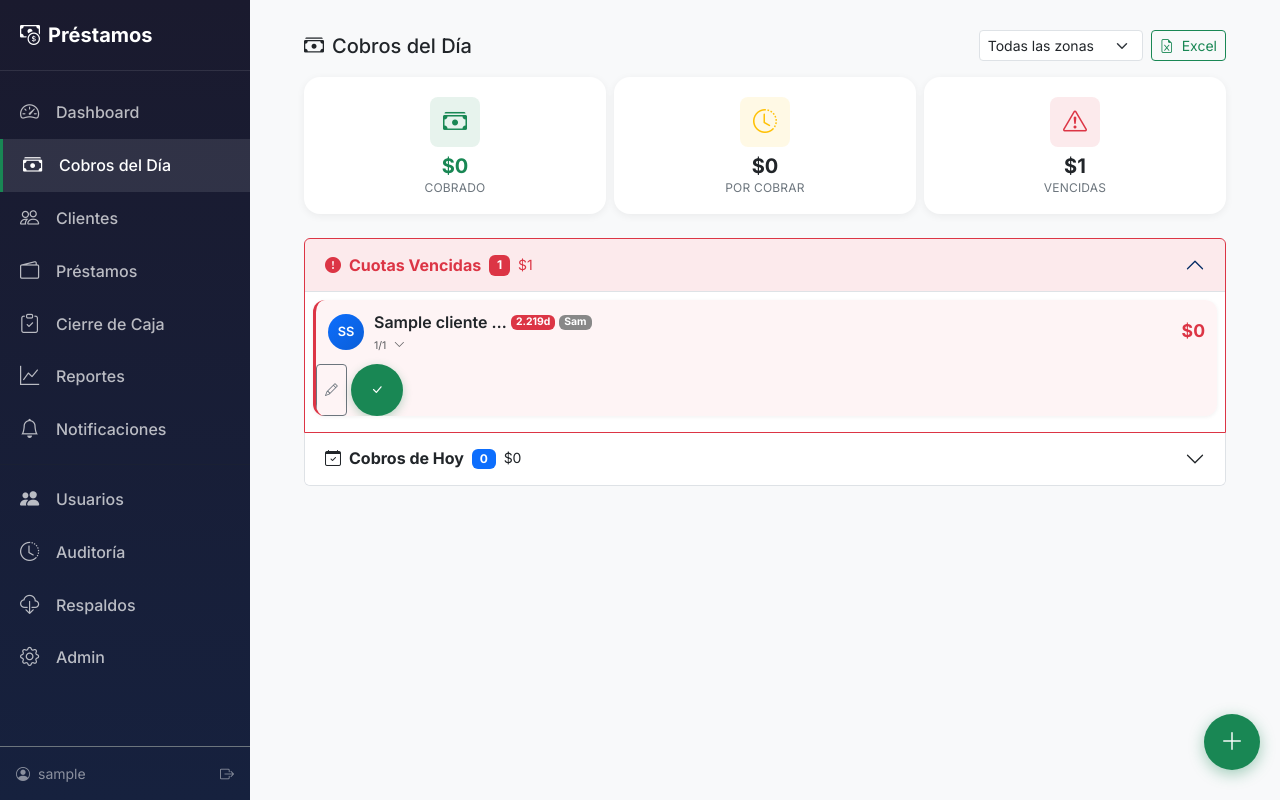
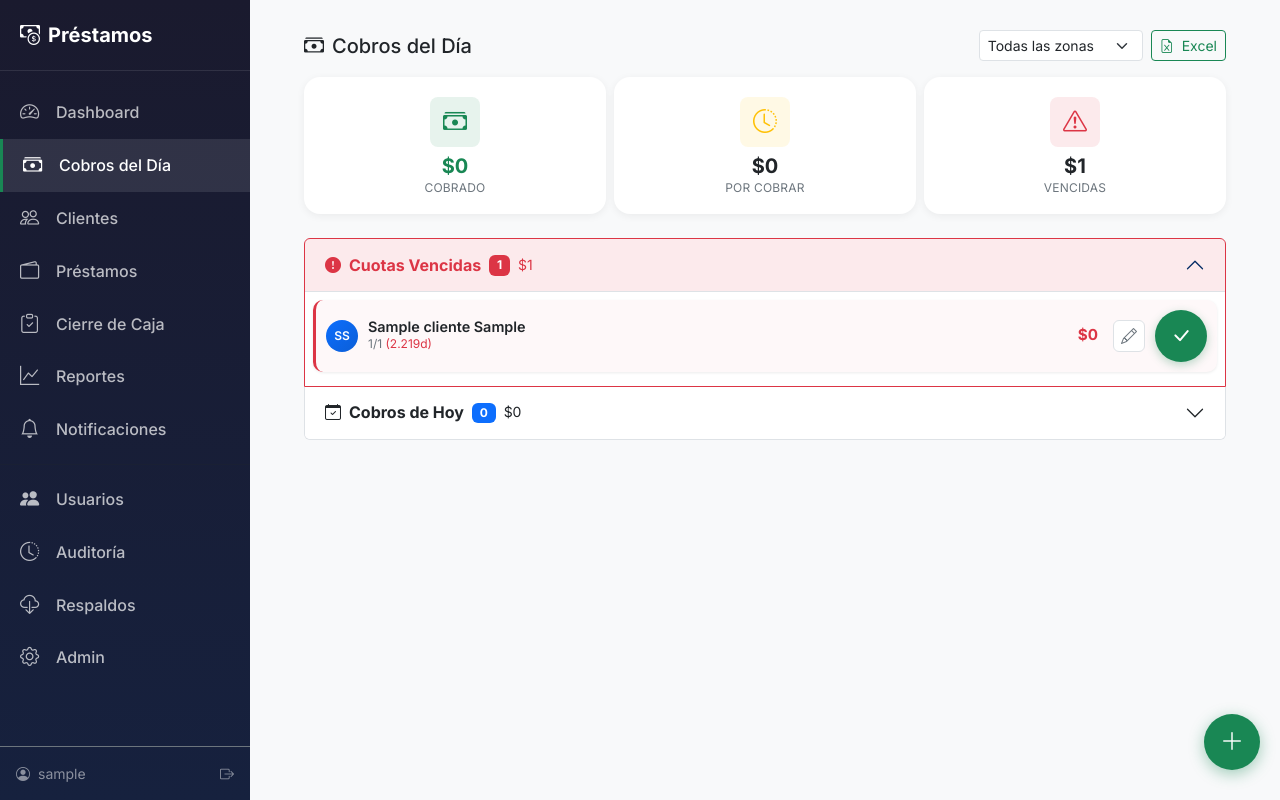
Before and after one commit to mondra24/Prestamista, a Django app: page /cobros/ in a window 1280 px wide. Run offline with Django 4.2, Linux system fonts and the light colour scheme; a user stored in the database is signed in; tables that the repository leaves empty hold one stand-in row (values such as "Sample post"); data that the repository does not hold is empty.

Commit message:
UI simplificada: tarjetas minimalistas con nombre, cuota y monto

```diff
--- a/static/css/main.css
+++ b/static/css/main.css
@@ -184,7 +184,139 @@ body {
     }
 }
 
-/* ============== TARJETAS DE COBRO ============== */
+/* ============== TARJETAS DE COBRO SIMPLIFICADAS ============== */
+.cobro-card-simple {
+    background: var(--bg-card);
+    border-radius: 10px;
+    margin-bottom: 6px;
+    box-shadow: 0 1px 3px rgba(0,0,0,0.08);
+    overflow: hidden;
+}
+
+.cobro-card-simple.estado-vencido {
+    border-left: 3px solid var(--color-moroso);
+    background: rgba(220,53,69,0.03);
+}
+
+.cobro-card-simple.estado-pendiente {
+    border-left: 3px solid var(--color-pendiente);
+}
+
+.cobro-card-simple.estado-proximo {
+    border-left: 3px solid #0dcaf0;
+    opacity: 0.9;
+}
+
+/* Fila principal - siempre visible */
+.card-row-main {
+    display: flex;
+    align-items: center;
+    padding: 10px;
+    gap: 10px;
+}
+
+.card-avatar {
+    width: 32px;
+    height: 32px;
+    border-radius: 50%;
+    background: linear-gradient(135deg, var(--color-nuevo), #0b5ed7);
+    color: white;
+    display: flex;
+    align-items: center;
+    justify-content: center;
+    font-weight: 600;
+    font-size: 0.75rem;
+    flex-shrink: 0;
+}
+
+.card-avatar.bg-info {
+    background: linear-gradient(135deg, #0dcaf0, #087990);
+}
+
+.card-info {
+    flex: 1;
+    min-width: 0;
+    cursor: pointer;
+}
+
+.card-nombre {
+    display: block;
+    font-weight: 600;
+    font-size: 0.9rem;
+    line-height: 1.2;
+    white-space: nowrap;
+    overflow: hidden;
+    text-overflow: ellipsis;
+}
+
+.card-cuota {
+    display: block;
+    font-size: 0.75rem;
+    color: var(--text-secondary);
+}
+
+.card-monto {
+    font-weight: 700;
+    font-size: 0.95rem;
+    white-space: nowrap;
+    padding-right: 5px;
+}
+
+/* Botones de acción rápida */
+.btn-cobrar-rapido {
+    width: 32px;
+    height: 32px;
+    border-radius: 6px;
+    border: 1px solid #dee2e6;
+    background: white;
+    color: #6c757d;
+    display: flex;
+    align-items: center;
+    justify-content: center;
+    cursor: pointer;
+    transition: all 0.15s;
+    flex-shrink: 0;
+}
+
+.btn-cobrar-rapido:hover {
+    background: #f8f9fa;
+}
+
+.btn-cobrar-rapido.btn-success-custom {
+    background: var(--color-pagado);
+    border-color: var(--color-pagado);
+    color: white;
+}
+
+.btn-cobrar-rapido.btn-success-custom:hover {
+    background: #157347;
+}
+
+/* Detalles expandibles */
+.card-row-details {
+    display: none;
+    padding: 10px 10px 12px 52px;
+    background: #f8f9fa;
+    border-top: 1px solid rgba(0,0,0,0.06);
+    font-size: 0.8rem;
+    color: var(--text-secondary);
+}
+
+.cobro-card-simple.open .card-row-details {
+    display: block;
+}
+
+.card-row-details > div {
+    padding: 3px 0;
+}
+
+.card-row-details i {
+    width: 16px;
+    margin-right: 6px;
+    color: #adb5bd;
+}
+
+/* Estilos legacy para compatibilidad */
 .cobro-card {
     background: var(--bg-card);
     border-radius: 12px;
@@ -192,10 +324,6 @@ body {
     box-shadow: 0 1px 4px rgba(0,0,0,0.06);
     transition: all 0.2s ease;
     overflow: hidden;
-}
-
-.cobro-card:active {
-    transform: scale(0.99);
 }
 
 .cobro-card.estado-pagado {
@@ -215,103 +343,6 @@ body {
 .cobro-card.estado-proximo {
     border-left: 3px solid #0dcaf0;
     opacity: 0.85;
-}
-
-/* Tarjetas compactas */
-.cobro-card-compact {
-    padding: 0;
-}
-
-.cobro-card-compact .cobro-card-main {
-    display: flex;
-    align-items: center;
-    padding: 10px 12px;
-    gap: 10px;
-    cursor: pointer;
-}
-
-.cobro-card-compact .cliente-avatar.avatar-sm {
-    width: 36px;
-    height: 36px;
-    font-size: 0.8rem;
-    flex-shrink: 0;
-}
-
-.cobro-card-compact .cobro-info {
-    flex: 1;
-    min-width: 0;
-}
-
-.cobro-card-compact .cliente-nombre {
-    font-size: 0.9rem;
-    font-weight: 600;
-    white-space: nowrap;
-    overflow: hidden;
-    text-overflow: ellipsis;
-}
-
-.cobro-card-compact .cuota-info-mini {
-    font-size: 0.75rem;
-}
-
-.cobro-card-compact .badge-sm {
-    font-size: 0.65rem;
-    padding: 2px 5px;
-}
-
-.cobro-card-compact .card-chevron {
-    font-size: 0.7rem;
-    transition: transform 0.2s;
-}
-
-.cobro-card-compact.expanded .card-chevron {
-    transform: rotate(180deg);
-}
-
-/* Detalles colapsables */
-.cobro-card-details {
-    display: none;
-    padding: 8px 12px 10px 58px;
-    background: rgba(0,0,0,0.02);
-    border-top: 1px solid rgba(0,0,0,0.05);
-    font-size: 0.8rem;
-}
-
-.cobro-card-compact.expanded .cobro-card-details {
-    display: block;
-}
-
-.cobro-card-details .details-row {
-    display: flex;
-    justify-content: space-between;
-    gap: 10px;
-    padding: 2px 0;
-    color: var(--text-secondary);
-}
-
-.cobro-card-details .details-row span,
-.cobro-card-details .details-row a {
-    white-space: nowrap;
-    overflow: hidden;
-    text-overflow: ellipsis;
-}
-
-.cobro-card-details i {
-    font-size: 0.75rem;
-    margin-right: 4px;
-}
-
-/* Botones de acción */
-.cobro-card-actions {
-    display: flex;
-    gap: 4px;
-    padding: 0 10px 0 0;
-    flex-shrink: 0;
-}
-
-.cobro-card-actions .btn-sm {
-    padding: 4px 8px;
-    font-size: 0.8rem;
 }
 
 .cobro-card .cliente-avatar {
--- a/templates/core/cobros.html
+++ b/templates/core/cobros.html
@@ -76,58 +76,33 @@
             <div id="collapseVencidas" class="accordion-collapse collapse show" data-bs-parent="#accordionCobros">
                 <div class="accordion-body p-2">
                     {% for cuota in cuotas_vencidas %}
-                    <div class="cobro-card cobro-card-compact estado-vencido filtrable"
-                         data-cuota-id="{{ cuota.pk }}"
-                         data-zona="{{ cuota.prestamo.cliente.ruta.nombre|default:'Sin Zona' }}">
-                        <div class="cobro-card-main" onclick="toggleCardDetails(this.parentElement)">
-                            <div class="cliente-avatar avatar-sm">
-                                {{ cuota.prestamo.cliente.nombre|slice:":1" }}{{ cuota.prestamo.cliente.apellido|slice:":1" }}
+                    <div class="cobro-card-simple estado-vencido filtrable" data-zona="{{ cuota.prestamo.cliente.ruta.nombre|default:'Sin Zona' }}">
+                        <div class="card-row-main">
+                            <div class="card-avatar">{{ cuota.prestamo.cliente.nombre|slice:":1" }}{{ cuota.prestamo.cliente.apellido|slice:":1" }}</div>
+                            <div class="card-info" onclick="this.parentElement.parentElement.classList.toggle('open')">
+                                <span class="card-nombre">{{ cuota.prestamo.cliente.nombre_completo|truncatewords:3 }}</span>
+                                <span class="card-cuota">{{ cuota.numero_cuota }}/{{ cuota.prestamo.cuotas_pactadas }} <span class="text-danger">({{ cuota.dias_vencida }}d)</span></span>
                             </div>
-                            <div class="cobro-info flex-grow-1">
-                                <div class="d-flex align-items-center gap-1 flex-wrap">
-                                    <span class="fw-semibold cliente-nombre">{{ cuota.prestamo.cliente.nombre_completo|truncatewords:2 }}</span>
-                                    <span class="badge bg-danger badge-sm">{{ cuota.dias_vencida }}d</span>
-                                    {% if cuota.prestamo.cliente.ruta %}
-                                    <span class="badge badge-sm" style="background-color: {{ cuota.prestamo.cliente.ruta.color }};">{{ cuota.prestamo.cliente.ruta.nombre|slice:":3" }}</span>
-                                    {% endif %}
-                                </div>
-                                <div class="cuota-info-mini text-muted">
-                                    <small>{{ cuota.numero_cuota }}/{{ cuota.prestamo.cuotas_pactadas }}</small>
-                                    <i class="bi bi-chevron-down ms-1 card-chevron"></i>
-                                </div>
-                            </div>
-                            <div class="cobro-monto text-end">
-                                <div class="monto-valor fw-bold text-danger">{{ cuota.monto_restante|dinero }}</div>
-                            </div>
-                        </div>
-                        <div class="cobro-card-details">
-                            <div class="details-row">
-                                <a href="{% url 'core:cliente_detail' cuota.prestamo.cliente.pk %}" class="text-decoration-none"><i class="bi bi-person"></i> Ver cliente</a>
-                                <span><i class="bi bi-telephone"></i> {{ cuota.prestamo.cliente.telefono|default:'-' }}</span>
-                            </div>
-                            <div class="details-row">
-                                <span><i class="bi bi-geo-alt"></i> {{ cuota.prestamo.cliente.direccion|truncatewords:6|default:'-' }}</span>
-                            </div>
-                            <div class="details-row">
-                                <span><i class="bi bi-calendar-x"></i> Fin: {{ cuota.prestamo.fecha_finalizacion|date:"d/m/Y" }}</span>
-                                {% if cuota.interes_mora_pendiente > 0 %}
-                                <span class="text-warning"><i class="bi bi-percent"></i> Mora: {{ cuota.interes_mora_pendiente|dinero }}</span>
-                                {% endif %}
-                            </div>
-                        </div>
-                        <div class="cobro-card-actions">
-                            <button class="btn btn-sm btn-outline-secondary btn-editar-cobro"
+                            <div class="card-monto text-danger">{{ cuota.monto_restante|dinero }}</div>
+                            <button type="button" class="btn-cobrar-rapido btn-editar-cobro"
                                     data-cuota-id="{{ cuota.pk }}"
                                     data-monto="{{ cuota.monto_restante|numero_raw }}"
                                     data-mora="{{ cuota.interes_mora_pendiente|numero_raw }}"
                                     data-cliente="{{ cuota.prestamo.cliente.nombre_completo }}"
-                                    data-dias-vencida="{{ cuota.dias_vencida }}"
-                                    title="Cobro personalizado">
+                                    data-dias-vencida="{{ cuota.dias_vencida }}">
                                 <i class="bi bi-pencil"></i>
                             </button>
-                            <button class="btn btn-sm btn-success btn-cobrar" data-cuota-id="{{ cuota.pk }}" title="Cobrar completo">
+                            <button type="button" class="btn-cobrar-rapido btn-cobrar btn-success-custom" data-cuota-id="{{ cuota.pk }}">
                                 <i class="bi bi-check-lg"></i>
                             </button>
+                        </div>
+                        <div class="card-row-details">
+                            <div><i class="bi bi-telephone"></i> {{ cuota.prestamo.cliente.telefono|default:'-' }}</div>
+                            <div><i class="bi bi-geo-alt"></i> {{ cuota.prestamo.cliente.direccion|truncatewords:5|default:'-' }}</div>
+                            <div><i class="bi bi-calendar"></i> Fin: {{ cuota.prestamo.fecha_finalizacion|date:"d/m/Y" }}</div>
+                            {% if cuota.interes_mora_pendiente > 0 %}<div class="text-warning"><i class="bi bi-percent"></i> Mora: {{ cuota.interes_mora_pendiente|dinero }}</div>{% endif %}
+                            {% if cuota.prestamo.cliente.ruta %}<div><i class="bi bi-pin-map"></i> {{ cuota.prestamo.cliente.ruta.nombre }}</div>{% endif %}
+                            <a href="{% url 'core:cliente_detail' cuota.prestamo.cliente.pk %}" class="btn btn-sm btn-outline-primary mt-2"><i class="bi bi-person"></i> Ver cliente</a>
                         </div>
                     </div>
                     {% endfor %}
@@ -150,59 +125,32 @@
                 <div class="accordion-body p-2">
                     {% if cuotas_hoy %}
                         {% for cuota in cuotas_hoy %}
-                        <div class="cobro-card cobro-card-compact estado-pendiente filtrable"
-                             data-cuota-id="{{ cuota.pk }}"
-                             data-zona="{{ cuota.prestamo.cliente.ruta.nombre|default:'Sin Zona' }}">
-                            <div class="cobro-card-main" onclick="toggleCardDetails(this.parentElement)">
-                                <div class="cliente-avatar avatar-sm">
-                                    {{ cuota.prestamo.cliente.nombre|slice:":1" }}{{ cuota.prestamo.cliente.apellido|slice:":1" }}
+                        <div class="cobro-card-simple estado-pendiente filtrable" data-zona="{{ cuota.prestamo.cliente.ruta.nombre|default:'Sin Zona' }}">
+                            <div class="card-row-main">
+                                <div class="card-avatar">{{ cuota.prestamo.cliente.nombre|slice:":1" }}{{ cuota.prestamo.cliente.apellido|slice:":1" }}</div>
+                                <div class="card-info" onclick="this.parentElement.parentElement.classList.toggle('open')">
+                                    <span class="card-nombre">{{ cuota.prestamo.cliente.nombre_completo|truncatewords:3 }}</span>
+                                    <span class="card-cuota">{{ cuota.numero_cuota }}/{{ cuota.prestamo.cuotas_pactadas }}{% if cuota.estado == 'PC' %} <span class="text-warning">●</span>{% endif %}</span>
                                 </div>
-                                <div class="cobro-info flex-grow-1">
-                                    <div class="d-flex align-items-center gap-1 flex-wrap">
-                                        <span class="fw-semibold cliente-nombre">{{ cuota.prestamo.cliente.nombre_completo|truncatewords:2 }}</span>
-                                        <span class="badge badge-sm {% if cuota.prestamo.cliente.categoria == 'EX' %}bg-success{% elif cuota.prestamo.cliente.categoria == 'RE' %}bg-warning text-dark{% elif cuota.prestamo.cliente.categoria == 'MO' %}bg-danger{% else %}bg-info{% endif %} btn-categoria"
-                                              data-cliente-id="{{ cuota.prestamo.cliente.pk }}"
-                                              data-categoria="{{ cuota.prestamo.cliente.categoria }}">
-                                            {{ cuota.prestamo.cliente.get_categoria_display|slice:":3" }}
-                                        </span>
-                                        {% if cuota.prestamo.cliente.ruta %}
-                                        <span class="badge badge-sm" style="background-color: {{ cuota.prestamo.cliente.ruta.color }};">{{ cuota.prestamo.cliente.ruta.nombre|slice:":3" }}</span>
-                                        {% endif %}
-                                    </div>
-                                    <div class="cuota-info-mini text-muted">
-                                        <small>{{ cuota.numero_cuota }}/{{ cuota.prestamo.cuotas_pactadas }}{% if cuota.estado == 'PC' %} <span class="text-warning">●</span>{% endif %}</small>
-                                        <i class="bi bi-chevron-down ms-1 card-chevron"></i>
-                                    </div>
-                                </div>
-                                <div class="cobro-monto text-end">
-                                    <div class="monto-valor fw-bold">{{ cuota.monto_restante|dinero }}</div>
-                                </div>
-                            </div>
-                            <div class="cobro-card-details">
-                                <div class="details-row">
-                                    <a href="{% url 'core:cliente_detail' cuota.prestamo.cliente.pk %}" class="text-decoration-none"><i class="bi bi-person"></i> Ver cliente</a>
-                                    <span><i class="bi bi-telephone"></i> {{ cuota.prestamo.cliente.telefono|default:'-' }}</span>
-                                </div>
-                                <div class="details-row">
-                                    <span><i class="bi bi-geo-alt"></i> {{ cuota.prestamo.cliente.direccion|truncatewords:6|default:'-' }}</span>
-                                </div>
-                                <div class="details-row">
-                                    <span><i class="bi bi-calendar-x"></i> Fin: {{ cuota.prestamo.fecha_finalizacion|date:"d/m/Y" }}</span>
-                                </div>
-                            </div>
-                            <div class="cobro-card-actions">
-                                <button class="btn btn-sm btn-outline-secondary btn-editar-cobro"
+                                <div class="card-monto">{{ cuota.monto_restante|dinero }}</div>
+                                <button type="button" class="btn-cobrar-rapido btn-editar-cobro"
                                         data-cuota-id="{{ cuota.pk }}"
                                         data-monto="{{ cuota.monto_restante|numero_raw }}"
                                         data-mora="0"
                                         data-cliente="{{ cuota.prestamo.cliente.nombre_completo }}"
-                                        data-dias-vencida="0"
-                                        title="Cobro personalizado">
+                                        data-dias-vencida="0">
                                     <i class="bi bi-pencil"></i>
                                 </button>
-                                <button class="btn btn-sm btn-success btn-cobrar" data-cuota-id="{{ cuota.pk }}" title="Cobrar completo">
+                                <button type="button" class="btn-cobrar-rapido btn-cobrar btn-success-custom" data-cuota-id="{{ cuota.pk }}">
                                     <i class="bi bi-check-lg"></i>
                                 </button>
+                            </div>
+                            <div class="card-row-details">
+                                <div><i class="bi bi-telephone"></i> {{ cuota.prestamo.cliente.telefono|default:'-' }}</div>
+                                <div><i class="bi bi-geo-alt"></i> {{ cuota.prestamo.cliente.direccion|truncatewords:5|default:'-' }}</div>
+                                <div><i class="bi bi-calendar"></i> Fin: {{ cuota.prestamo.fecha_finalizacion|date:"d/m/Y" }}</div>
+                                {% if cuota.prestamo.cliente.ruta %}<div><i class="bi bi-pin-map"></i> {{ cuota.prestamo.cliente.ruta.nombre }}</div>{% endif %}
+                                <a href="{% url 'core:cliente_detail' cuota.prestamo.cliente.pk %}" class="btn btn-sm btn-outline-primary mt-2"><i class="bi bi-person"></i> Ver cliente</a>
                             </div>
                         </div>
                         {% endfor %}
@@ -231,41 +179,21 @@
             <div id="collapseProximas" class="accordion-collapse collapse" data-bs-parent="#accordionCobros">
                 <div class="accordion-body p-2">
                     {% for cuota in cuotas_proximas %}
-                    <div class="cobro-card cobro-card-compact filtrable estado-proximo"
-                         data-cuota-id="{{ cuota.pk }}"
-                         data-zona="{{ cuota.prestamo.cliente.ruta.nombre|default:'Sin Zona' }}">
-                        <div class="cobro-card-main" onclick="toggleCardDetails(this.parentElement)">
-                            <div class="cliente-avatar avatar-sm" style="background: linear-gradient(135deg, #0dcaf0, #087990);">
-                                {{ cuota.prestamo.cliente.nombre|slice:":1" }}{{ cuota.prestamo.cliente.apellido|slice:":1" }}
+                    <div class="cobro-card-simple estado-proximo filtrable" data-zona="{{ cuota.prestamo.cliente.ruta.nombre|default:'Sin Zona' }}">
+                        <div class="card-row-main">
+                            <div class="card-avatar bg-info">{{ cuota.prestamo.cliente.nombre|slice:":1" }}{{ cuota.prestamo.cliente.apellido|slice:":1" }}</div>
+                            <div class="card-info" onclick="this.parentElement.parentElement.classList.toggle('open')">
+                                <span class="card-nombre">{{ cuota.prestamo.cliente.nombre_completo|truncatewords:3 }}</span>
+                                <span class="card-cuota">{{ cuota.numero_cuota }}/{{ cuota.prestamo.cuotas_pactadas }} <span class="text-info">({{ cuota.fecha_vencimiento|date:"d/m" }})</span></span>
                             </div>
-                            <div class="cobro-info flex-grow-1">
-                                <div class="d-flex align-items-center gap-1 flex-wrap">
-                                    <span class="fw-semibold cliente-nombre">{{ cuota.prestamo.cliente.nombre_completo|truncatewords:2 }}</span>
-                                    <span class="badge bg-info text-dark badge-sm">{{ cuota.fecha_vencimiento|date:"d/m" }}</span>
-                                    {% if cuota.prestamo.cliente.ruta %}
-                                    <span class="badge badge-sm" style="background-color: {{ cuota.prestamo.cliente.ruta.color }};">{{ cuota.prestamo.cliente.ruta.nombre|slice:":3" }}</span>
-                                    {% endif %}
-                                </div>
-                                <div class="cuota-info-mini text-muted">
-                                    <small>{{ cuota.numero_cuota }}/{{ cuota.prestamo.cuotas_pactadas }}</small>
-                                    <i class="bi bi-chevron-down ms-1 card-chevron"></i>
-                                </div>
-                            </div>
-                            <div class="cobro-monto text-end">
-                                <div class="monto-valor fw-bold text-info">{{ cuota.monto_restante|dinero }}</div>
-                            </div>
+                            <div class="card-monto text-info">{{ cuota.monto_restante|dinero }}</div>
                         </div>
-                        <div class="cobro-card-details">
-                            <div class="details-row">
-                                <a href="{% url 'core:cliente_detail' cuota.prestamo.cliente.pk %}" class="text-decoration-none"><i class="bi bi-person"></i> Ver cliente</a>
-                                <span><i class="bi bi-telephone"></i> {{ cuota.prestamo.cliente.telefono|default:'-' }}</span>
-                            </div>
-                            <div class="details-row">
-                                <span><i class="bi bi-geo-alt"></i> {{ cuota.prestamo.cliente.direccion|truncatewords:6|default:'-' }}</span>
-                            </div>
-                            <div class="details-row">
-                                <span><i class="bi bi-calendar-x"></i> Fin: {{ cuota.prestamo.fecha_finalizacion|date:"d/m/Y" }}</span>
-                            </div>
+                        <div class="card-row-details">
+                            <div><i class="bi bi-telephone"></i> {{ cuota.prestamo.cliente.telefono|default:'-' }}</div>
+                            <div><i class="bi bi-geo-alt"></i> {{ cuota.prestamo.cliente.direccion|truncatewords:5|default:'-' }}</div>
+                            <div><i class="bi bi-calendar"></i> Fin: {{ cuota.prestamo.fecha_finalizacion|date:"d/m/Y" }}</div>
+                            {% if cuota.prestamo.cliente.ruta %}<div><i class="bi bi-pin-map"></i> {{ cuota.prestamo.cliente.ruta.nombre }}</div>{% endif %}
+                            <a href="{% url 'core:cliente_detail' cuota.prestamo.cliente.pk %}" class="btn btn-sm btn-outline-info mt-2"><i class="bi bi-person"></i> Ver cliente</a>
                         </div>
                     </div>
                     {% endfor %}
@@ -453,19 +381,6 @@
 
 {% block extra_js %}
 <script>
-// ============ TARJETAS COLAPSABLES ============
-function toggleCardDetails(card) {
-    // No expandir si se hizo click en un botón
-    if (event.target.closest('.cobro-card-actions') || event.target.closest('a')) return;
-
-    card.classList.toggle('expanded');
-    const chevron = card.querySelector('.card-chevron');
-    if (chevron) {
-        chevron.classList.toggle('bi-chevron-down');
-        chevron.classList.toggle('bi-chevron-up');
-    }
-}
-
 // ============ FILTRO POR ZONA ============
 document.getElementById('filtro-zona').addEventListener('change', function() {
     const zonaSeleccionada = this.value.toLowerCase();
@@ -624,7 +539,7 @@ async function confirmarPagoParcial() {
             showToast(result.message, 'success');
 
             // Ocultar la card de la cuota cobrada
-            const card = document.querySelector(`.cobro-card[data-cuota-id="${cuotaId}"]`);
+            const card = document.querySelector(`.cobro-card-simple button[data-cuota-id="${cuotaId}"]`)?.closest('.cobro-card-simple');
             if (card) {
                 card.style.transition = 'all 0.3s ease';
                 card.style.opacity = '0';
@@ -690,7 +605,7 @@ document.addEventListener('click', async function(e) {
             showToast(result.message, 'success');
 
             // Ocultar la card
-            const card = btn.closest('.cobro-card');
+            const card = btn.closest('.cobro-card-simple');
             if (card) {
                 card.style.transition = 'all 0.3s ease';
                 card.style.opacity = '0';
```
